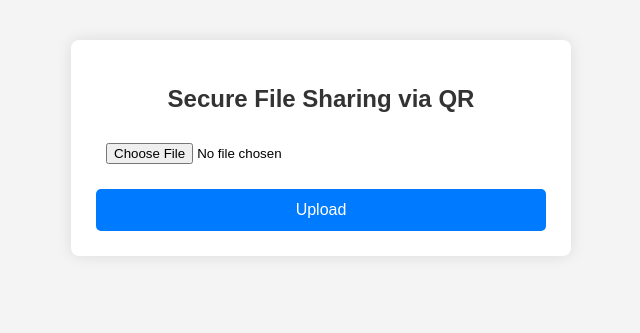
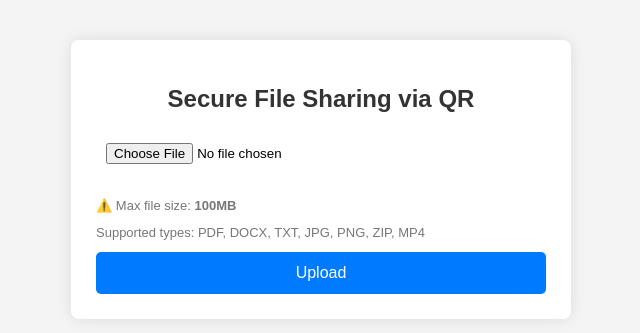
Before and after one commit to botx10/qr-share-app, a Flask app: page / in a window 1280 px wide. Shown: the top 333 px of the page, without its empty margins (319-959 px from the left). Run offline with Flask 3, Linux system fonts and the light colour scheme.

Commit message:
Add files via upload
feat: add file name preview, file size limit notice, and supported file types to upload form

```diff
--- a/templates/index.html
+++ b/templates/index.html
@@ -32,14 +32,14 @@
         form {
             display: flex;
             flex-direction: column;
-            gap: 15px;
+            gap: 12px;
         }
 
         input[type="file"] {
             padding: 10px;
         }
 
-        button.btn {
+        .btn {
             background-color: #007bff;
             color: white;
             border: none;
@@ -50,7 +50,7 @@
             transition: background-color 0.3s ease;
         }
 
-        button.btn:hover {
+        .btn:hover {
             background-color: #0056b3;
         }
 
@@ -78,6 +78,12 @@
             color: #333;
         }
 
+        .note {
+            font-size: 13px;
+            color: #777;
+            margin: 0;
+        }
+
         @media screen and (max-width: 600px) {
             .container {
                 margin: 20px;
@@ -89,8 +95,12 @@
 <body>
     <div class="container">
         <h2>Secure File Sharing via QR</h2>
+
         <form method="POST" enctype="multipart/form-data">
-            <input type="file" name="file" required>
+            <input type="file" name="file" required accept=".pdf,.docx,.txt,.jpg,.png,.zip,.mp4">
+            <p id="file-name" class="note"></p>
+            <p class="note">⚠️ Max file size: <strong>100MB</strong></p>
+            <p class="note">Supported types: PDF, DOCX, TXT, JPG, PNG, ZIP, MP4</p>
             <button class="btn" type="submit">Upload</button>
         </form>
 
@@ -110,5 +120,18 @@
         </div>
         {% endif %}
     </div>
+
+    <script>
+        const fileInput = document.querySelector('input[type="file"]');
+        const fileNameDisplay = document.getElementById('file-name');
+
+        fileInput.addEventListener('change', function () {
+            if (fileInput.files.length > 0) {
+                fileNameDisplay.textContent = "Selected file: " + fileInput.files[0].name;
+            } else {
+                fileNameDisplay.textContent = "";
+            }
+        });
+    </script>
 </body>
 </html>
```
